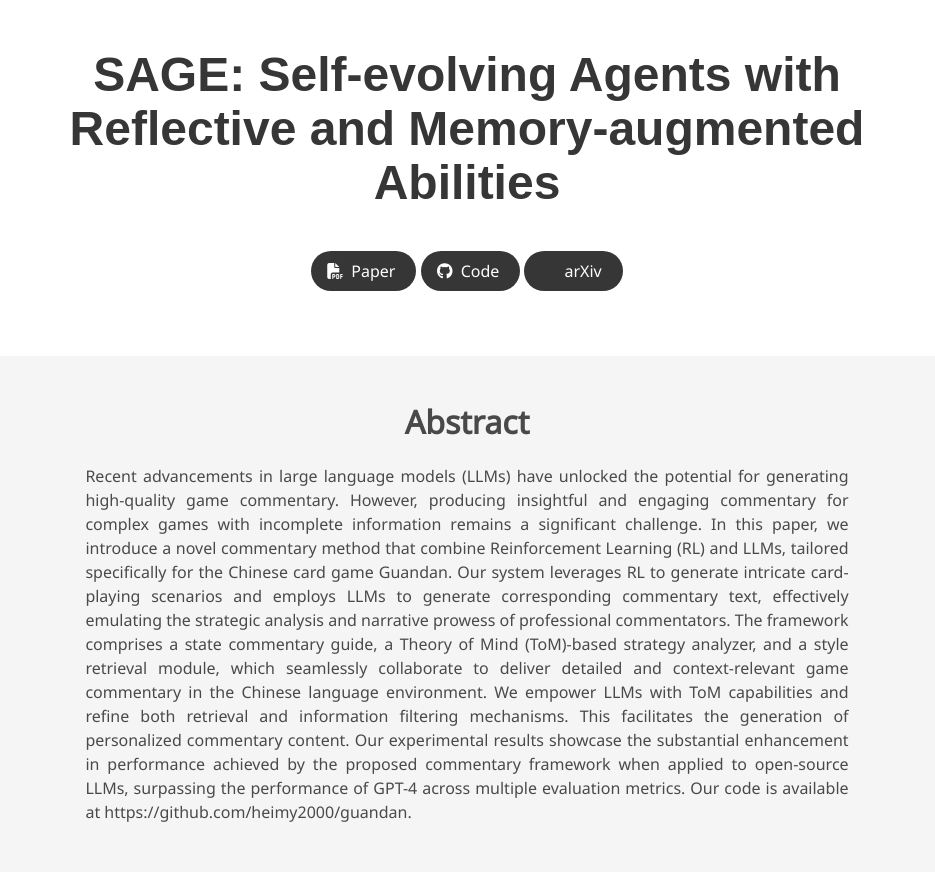
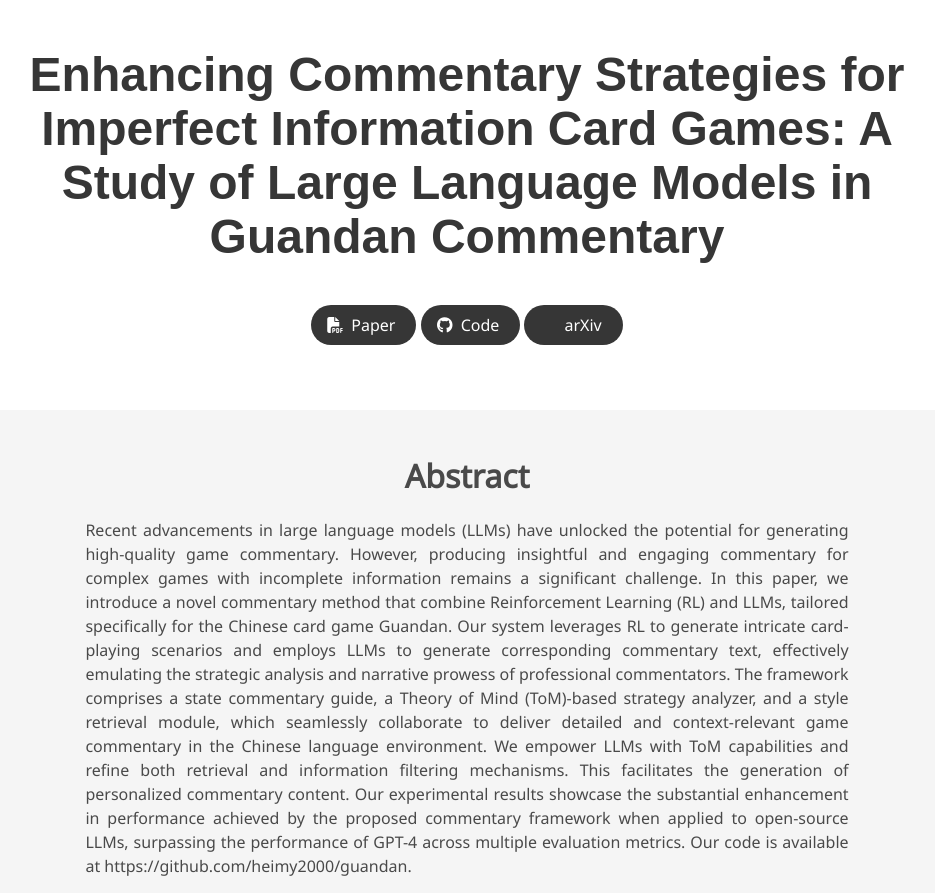
Before and after one commit to jianhuiwemi/Enhancing-Commentary-Strategies-for-Imperfect-Information-Card-Games, a plain HTML site: page index.html in a window 1280 px wide. Shown: the top 893 px of the page, without its empty margins (173-1108 px from the left). Drawn offline with nearby package versions, Linux system fonts and the light colour scheme; some icons are missing; a web font is replaced by a local one.

Commit message:
Update index.html

```diff
--- a/index.html
+++ b/index.html
@@ -24,7 +24,7 @@
   <meta name="viewport" content="width=device-width, initial-scale=1">
 
 
-  <title>SAGE: Self-evolving Agents with Reflective and Memory-augmented Abilities</title>
+  <title>Enhancing Commentary Strategies for Imperfect Information Card Games: A Study of Large Language Models in Guandan Commentary</title>
   <link rel="icon" type="image/png" href="static/images/favicon.png">
   <link href="https://fonts.googleapis.com/css?family=Google+Sans|Noto+Sans|Castoro"
   rel="stylesheet">
@@ -51,7 +51,7 @@
       <div class="container is-max-desktop">
         <div class="columns is-centered">
           <div class="column has-text-centered">
-            <h1 class="title is-1 publication-title">SAGE: Self-evolving Agents with Reflective and Memory-augmented Abilities
+            <h1 class="title is-1 publication-title">Enhancing Commentary Strategies for Imperfect Information Card Games: A Study of Large Language Models in Guandan Commentary
 </h1>
 
                   <div class="column has-text-centered">
```
